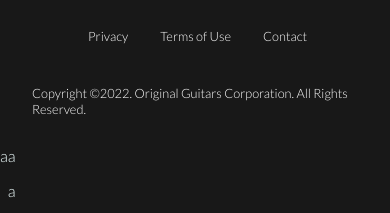
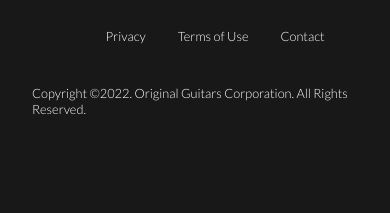
Before and after one commit to samuel-santos91/landing-page, a plain HTML site: page index.html in a window 390 px wide. Shown: the part 3668-3881 px from the top of the page. After the commit the page ends 3798 px from the top, so only its background shows below. Drawn offline with Linux system fonts and the light colour scheme.

Commit message:
fixed footer

```diff
--- a/index.html
+++ b/index.html
@@ -169,11 +169,3 @@
     </footer>
   </body>
 </html>
-
-<div style="color: azure; display: flex;" >
-  <p>a</p>
-  <div>
-    <p>a</p>
-    <p>a</p>
-  </div>
-</div>
--- a/styles/footer.css
+++ b/styles/footer.css
@@ -33,6 +33,6 @@ footer a:hover {
 @media (max-width: 750px) {
     footer {
        flex-direction: column-reverse;
-       align-items: flex-start;
+       align-items: center;
       }
 }
```
